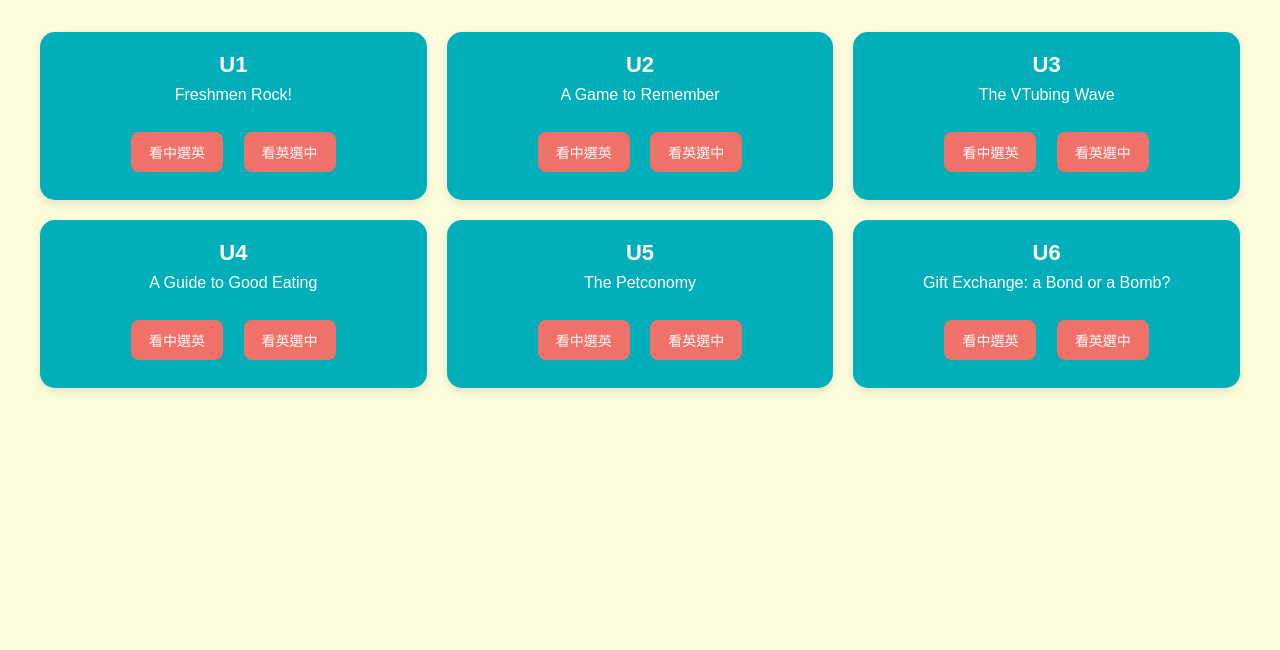
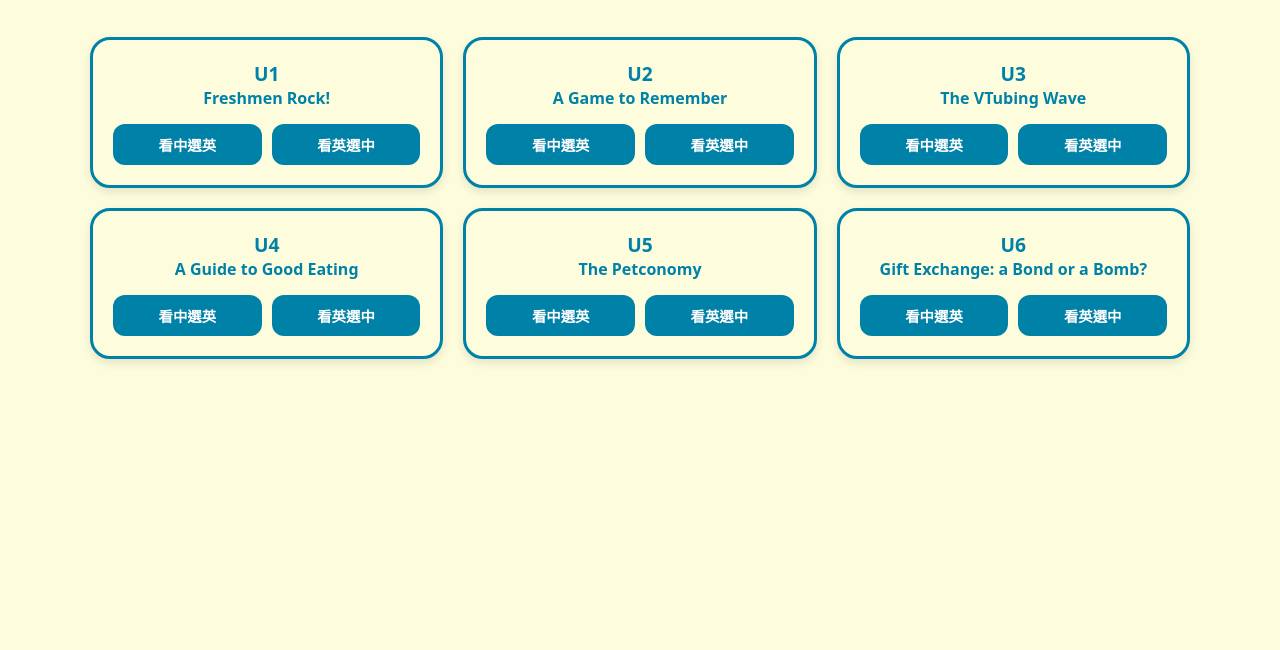
Before and after one commit to Esthercpucpu/Hanlin-Choice-English-Vocabulary-blooket, a plain HTML site: page index.html in a window 1280 px wide. Shown: the part 150-800 px from the top of the page. Drawn offline with Linux system fonts and the light colour scheme.

Commit message:
Update index.html

```diff
--- a/index.html
+++ b/index.html
@@ -1,117 +1,170 @@
-<!DOCTYPE html>
+<!doctype html>
 <html lang="zh-Hant">
 <head>
-  <meta charset="UTF-8">
-  <meta name="viewport" content="width=device-width, initial-scale=1.0">
+  <meta charset="utf-8" />
+  <meta name="viewport" content="width=device-width, initial-scale=1" />
   <title>翰林Choice版第一冊單字Blooket資源</title>
   <style>
+    :root {
+      --c1: #0081a7;
+      --c3: #fdfcdc;
+      --c5: #f07167;
+    }
     body {
-      font-family: Arial, sans-serif;
-      background-color: #fdfcdc;
       margin: 0;
+      font-family: system-ui, -apple-system, Segoe UI, Roboto, Noto Sans TC, "PingFang TC", "Microsoft JhengHei", Arial, sans-serif;
+      background: var(--c3);
+      color: var(--c1);
+    }
+    .container {
+      max-width: 1100px;
+      margin: 0 auto;
+      padding: 40px 20px;
+    }
+    header {
+      text-align: center;
+      margin-bottom: 40px;
+    }
+    h1 {
+      font-size: 2rem;
+      margin-bottom: 10px;
+      color: var(--c1);
+    }
+    p.lead {
+      font-size: 1rem;
+      color: var(--c5);
+    }
+    /* grid 排版 */
+    .unit-grid {
+      display: grid;
+      grid-template-columns: repeat(auto-fit, minmax(300px, 1fr));
+      gap: 20px;
+    }
+    /* 卡片外框 */
+    .unit-card {
+      background: var(--c3);
+      border: 3px solid var(--c1);
+      border-radius: 20px;
       padding: 20px;
+      box-shadow: 0 4px 10px rgba(0,0,0,0.1);
+      transition: transform 0.25s ease, box-shadow 0.25s ease;
       text-align: center;
     }
-    h1 {
-      color: #0081a7;
-      margin-bottom: 20px;
+    .unit-card:hover {
+      transform: translateY(-5px);
+      box-shadow: 0 8px 20px rgba(0,0,0,0.15);
     }
-    h2 {
-      color: #f07167;
-      margin-bottom: 40px;
+    .unit-title {
+      margin-bottom: 15px;
     }
-    .grid {
-      display: grid;
-      grid-template-columns: repeat(auto-fit, minmax(320px, 1fr));
-      gap: 20px;
-      max-width: 1200px;
-      margin: 0 auto;
+    .unit-code {
+      font-size: 1.2rem;
+      font-weight: bold;
+      color: var(--c1);
     }
-    .card {
-      background-color: #00afb9;
-      color: #fff;
-      padding: 20px;
-      border-radius: 15px;
-      box-shadow: 0 4px 8px rgba(0,0,0,0.1);
-      transition: transform 0.3s ease, box-shadow 0.3s ease;
+    .unit-name {
+      font-size: 1rem;
+      font-weight: bold;
+      color: var(--c1);
     }
-    .card:hover {
-      transform: translateY(-8px);
-      box-shadow: 0 8px 20px rgba(0,0,0,0.2);
+    .btn-group {
+      display: flex;
+      gap: 10px;
+      flex-wrap: wrap;
+      justify-content: center;
     }
-    .lesson-title {
-      font-size: 22px;
-      font-weight: bold;
-      margin-bottom: 8px;
+    .btn-link {
+      flex: 1;
+      text-align: center;
+      text-decoration: none;
+      padding: 10px 12px;
+      border-radius: 12px;
+      font-weight: 600;
+      color: white;
+      background: var(--c1);
+      transition: 0.25s;
+      font-size: 0.9rem;
+      min-width: 120px;
     }
-    .lesson-subtitle {
-      font-size: 16px;
-      margin-bottom: 20px;
-    }
-    .btn {
-      display: inline-block;
-      margin: 8px;
-      padding: 10px 18px;
-      font-size: 14px;
-      color: #fff;
-      background-color: #f07167;
-      border: none;
-      border-radius: 8px;
-      cursor: pointer;
-      text-decoration: none;
-      transition: background-color 0.3s ease;
-    }
-    .btn:hover {
-      background-color: #fed9b7;
-      color: #333;
+    .btn-link:hover {
+      background: var(--c5);
+      transform: translateY(-2px);
     }
   </style>
 </head>
 <body>
+  <div class="container">
+    <header>
       <h1>翰林Choice版第一冊單字Blooket資源</h1>
-  <h2>首次使用Blooket需註冊帳號</h2>
+      <p class="lead">首次使用Blooket需註冊帳號</p>
+    </header>
 
-  <div class="grid">
-    <div class="card">
-      <div class="lesson-title">U1</div>
-      <div class="lesson-subtitle">Freshmen Rock!</div>
-      <a href="https://dashboard.blooket.com/set/68b0fe72d548e0fca8dabf30" class="btn">看中選英</a>
-      <a href="https://dashboard.blooket.com/set/68b0fefe928b0a0401dc1801" class="btn">看英選中</a>
+    <div class="unit-grid">
+      <div class="unit-card">
+        <div class="unit-title">
+          <div class="unit-code">U1</div>
+          <div class="unit-name">Freshmen Rock!</div>
+        </div>
+        <div class="btn-group">
+          <a class="btn-link" href="https://dashboard.blooket.com/set/68b0fe72d548e0fca8dabf30" target="_blank">看中選英</a>
+          <a class="btn-link" href="https://dashboard.blooket.com/set/68b0fefe928b0a0401dc1801" target="_blank">看英選中</a>
+        </div>
       </div>
 
-    <div class="card">
-      <div class="lesson-title">U2</div>
-      <div class="lesson-subtitle">A Game to Remember</div>
-      <a href="https://dashboard.blooket.com/set/68b101c580d302fef06a6aab" class="btn">看中選英</a>
-      <a href="https://dashboard.blooket.com/set/68b1021180d302fef06a6ab2" class="btn">看英選中</a>
+      <div class="unit-card">
+        <div class="unit-title">
+          <div class="unit-code">U2</div>
+          <div class="unit-name">A Game to Remember</div>
+        </div>
+        <div class="btn-group">
+          <a class="btn-link" href="https://dashboard.blooket.com/set/68b101c580d302fef06a6aab" target="_blank">看中選英</a>
+          <a class="btn-link" href="https://dashboard.blooket.com/set/68b1021180d302fef06a6ab2" target="_blank">看英選中</a>
+        </div>
       </div>
 
-    <div class="card">
-      <div class="lesson-title">U3</div>
-      <div class="lesson-subtitle">The VTubing Wave</div>
-      <a href="https://dashboard.blooket.com/set/68b1027580d302fef06a6ac1" class="btn">看中選英</a>
-      <a href="https://dashboard.blooket.com/set/6801b54a4df2442203ad6cc6" class="btn">看英選中</a>
+      <div class="unit-card">
+        <div class="unit-title">
+          <div class="unit-code">U3</div>
+          <div class="unit-name">The VTubing Wave</div>
+        </div>
+        <div class="btn-group">
+          <a class="btn-link" href="https://dashboard.blooket.com/set/68b1027580d302fef06a6ac1" target="_blank">看中選英</a>
+          <a class="btn-link" href="https://dashboard.blooket.com/set/6801b54a4df2442203ad6cc6" target="_blank">看英選中</a>
+        </div>
       </div>
 
-    <div class="card">
-      <div class="lesson-title">U4</div>
-      <div class="lesson-subtitle">A Guide to Good Eating</div>
-      <a href="https://dashboard.blooket.com/set/68b102d380d302fef06a6acd" class="btn">看中選英</a>
-      <a href="https://dashboard.blooket.com/set/68b102fa80d302fef06a6ad0" class="btn">看英選中</a>
+      <div class="unit-card">
+        <div class="unit-title">
+          <div class="unit-code">U4</div>
+          <div class="unit-name">A Guide to Good Eating</div>
+        </div>
+        <div class="btn-group">
+          <a class="btn-link" href="https://dashboard.blooket.com/set/68b102d380d302fef06a6acd" target="_blank">看中選英</a>
+          <a class="btn-link" href="https://dashboard.blooket.com/set/68b102fa80d302fef06a6ad0" target="_blank">看英選中</a>
+        </div>
       </div>
 
-    <div class="card">
-      <div class="lesson-title">U5</div>
-      <div class="lesson-subtitle">The Petconomy</div>
-      <a href="https://dashboard.blooket.com/set/68b1036d928b0a0401dc1890" class="btn">看中選英</a>
-      <a href="https://dashboard.blooket.com/set/68b1034aa6cc781f96ec41f7" class="btn">看英選中</a>
+      <div class="unit-card">
+        <div class="unit-title">
+          <div class="unit-code">U5</div>
+          <div class="unit-name">The Petconomy</div>
+        </div>
+        <div class="btn-group">
+          <a class="btn-link" href="https://dashboard.blooket.com/set/68b1036d928b0a0401dc1890" target="_blank">看中選英</a>
+          <a class="btn-link" href="https://dashboard.blooket.com/set/68b1034aa6cc781f96ec41f7" target="_blank">看英選中</a>
+        </div>
       </div>
 
-    <div class="card">
-      <div class="lesson-title">U6</div>
-      <div class="lesson-subtitle">Gift Exchange: a Bond or a Bomb?</div>
-      <a href="https://dashboard.blooket.com/set/68b103a580d302fef06a6aea" class="btn">看中選英</a>
-      <a href="https://dashboard.blooket.com/set/68b103f38d78b7b5c0eb665e" class="btn">看英選中</a>
+      <div class="unit-card">
+        <div class="unit-title">
+          <div class="unit-code">U6</div>
+          <div class="unit-name">Gift Exchange: a Bond or a Bomb?</div>
+        </div>
+        <div class="btn-group">
+          <a class="btn-link" href="https://dashboard.blooket.com/set/68b103a580d302fef06a6aea" target="_blank">看中選英</a>
+          <a class="btn-link" href="https://dashboard.blooket.com/set/68b103f38d78b7b5c0eb665e" target="_blank">看英選中</a>
+        </div>
+      </div>
     </div>
   </div>
 </body>
```
Lines whose indentation alone changed are shown as unchanged.
